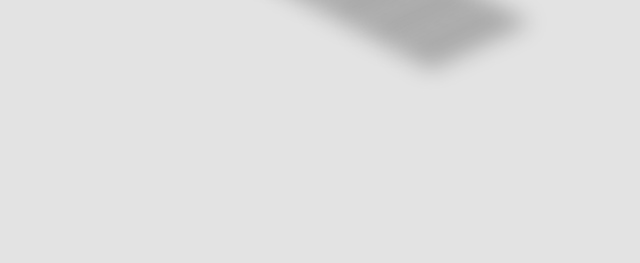
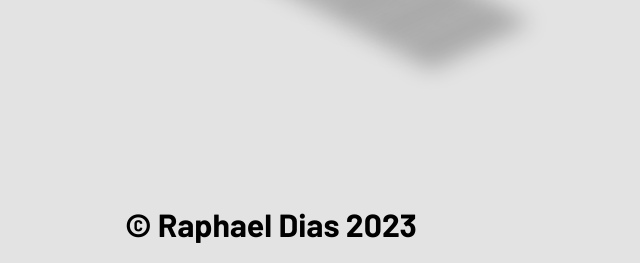
Before and after one commit to rafaelrasidia/menu-bloks-social-media, a plain HTML site: page index.html in a window 1280 px wide. Shown: the part 537-800 px from the top of the page, without its empty margins (369-1009 px from the left). Drawn offline with Linux system fonts and the light colour scheme.

Commit message:
atualizando nome do dono do projeto

```diff
--- a/index.html
+++ b/index.html
@@ -21,5 +21,9 @@
         <li style="--i:3;--clr:#0A66C2" data-text="LinkedIN"><a href="#"><span><i class="fa-brands fa-linkedin-in"></i></span>LinkedIN</a></li>
         <li style="--i:4;--clr:#FF0000" data-text="YouTube"><a href="#"><span><i class="fa-brands fa-youtube"></i></span>YouTube</a></li>
     </ul>
+
+    <div class="name">
+        <h1>&copy; Raphael Dias 2023</h1>
+    </div>
 </body>
 </html>
--- a/style.css
+++ b/style.css
@@ -14,6 +14,10 @@ body {
     align-items: center;
     min-height: 100vh;
     background: #E3E3E3;
+}
+.name {
+    position: absolute;
+    bottom: 20px;
 }
 
 ul {
```
